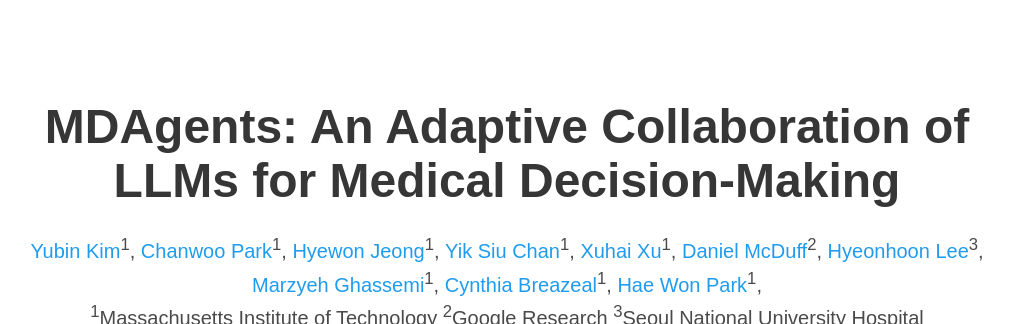
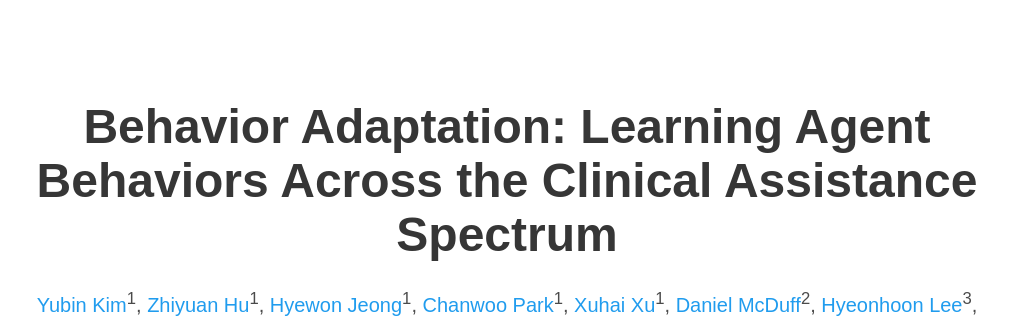
Before and after one commit to behavior-adaptation/behavior-adaptation.github.io, a plain HTML site: page index.html in a window 1280 px wide. Shown: the top 324 px of the page, without its empty margins (133-1146 px from the left). Drawn offline with nearby package versions, Linux system fonts and the light colour scheme; some icons are missing; a web font is replaced by a local one.

Commit message:
Update index.html

```diff
--- a/index.html
+++ b/index.html
@@ -3,10 +3,10 @@
 <head>
   <meta charset="utf-8">
   <meta name="description"
-        content="MDAgents: An Adaptive Collaboration of LLMs for Medical Decision-Making">
+        content="Behavior Adaptation: Learning Agent Behaviors Across the Clinical Assistance Spectrum">
   <meta name="keywords" content="MDAgents, Medical Decision Making, Multi-LLM Collaboration">
   <meta name="viewport" content="width=device-width, initial-scale=1">
-  <title>MDAgents: An Adaptive Collaboration of LLMs for Medical Decision-Making</title>
+  <title>Behavior Adaptation: Learning Agent Behaviors Across the Clinical Assistance Spectrum</title>
 
   <!-- Global site tag (gtag.js) - Google Analytics -->
   <script async src="https://www.googletagmanager.com/gtag/js?id=G-PYVRSFMDRL"></script>
@@ -58,17 +58,19 @@
     <div class="container is-max-desktop">
       <div class="columns is-centered">
         <div class="column has-text-centered">
-          <h1 class="title is-1 publication-title">MDAgents: An Adaptive Collaboration of LLMs for Medical Decision-Making</h1>
+          <h1 class="title is-1 publication-title">Behavior Adaptation: Learning Agent Behaviors Across the Clinical Assistance Spectrum</h1>
           <div class="is-size-5 publication-authors">
             <span class="author-block">
               <a href="https://ybkim95.github.io/">Yubin Kim</a><sup>1</sup>,</span>
+            </span>
             <span class="author-block">
-              <a href="https://chanwoo-park-official.github.io/">Chanwoo Park</a><sup>1</sup>,</span>
+              <a href="https://zhiyuanhubj.github.io/">Zhiyuan Hu</a><sup>1</sup>,
+            </span>
             <span class="author-block">
               <a href="https://sites.google.com/view/hyewon-jeong/">Hyewon Jeong</a><sup>1</sup>,
             </span>
             <span class="author-block">
-              <a href="https://futuretech.mit.edu/team/yik-siu-chan">Yik Siu Chan</a><sup>1</sup>,
+              <a href="https://chanwoo-park-official.github.io/">Chanwoo Park</a><sup>1</sup>,
             </span>
             <span class="author-block">
               <a href="https://orsonxu.com/">Xuhai Xu</a><sup>1</sup>,
```
